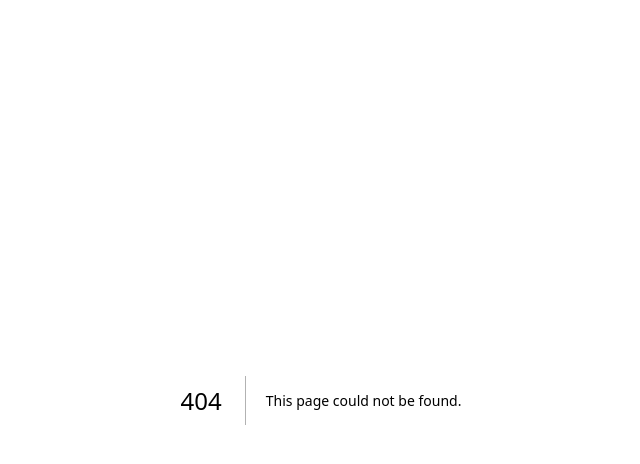
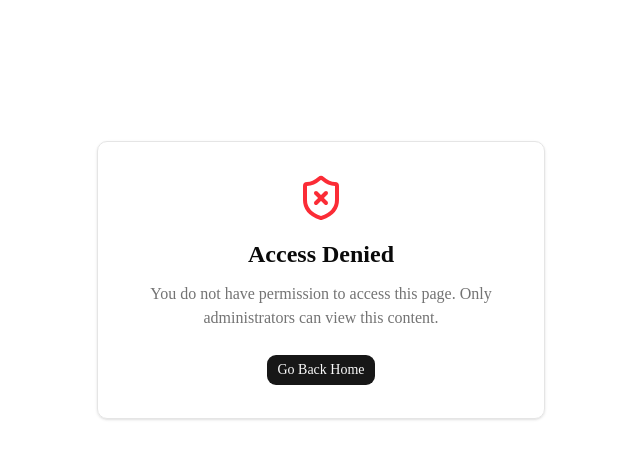
Before and after one commit to CodeNonStopOfficial/personal-portfolio, a Next.js app: page /not-admin in a window 1280 px wide. Before the commit this address had no page. Shown: the top 464 px of the page, without its empty margins (319-959 px from the left). Built offline with nearby package versions, Linux system fonts and the light colour scheme.

Commit message:
add user proxy

```diff
--- a/app/admin/layout.tsx
+++ b/app/admin/layout.tsx
@@ -2,22 +2,14 @@ import { ReactNode } from "react";
 import { AppSidebar } from "@/components/common/app-sidebar";
 import { SiteHeader } from "@/components/common/site-header";
 import { SidebarInset, SidebarProvider } from "@/components/ui/sidebar";
-import { auth } from "@/lib/auth";
-import { headers } from "next/headers";
-import { redirect } from "next/navigation";
+import { requiredAdmin } from "../data/admin/required-admin";
 
 export default async function AdminLayoutPage({
   children,
 }: {
   children: ReactNode;
 }) {
-  const session = await auth.api.getSession({
-    headers: await headers(),
-  });
-
-  if (!session) {
-    redirect("/login");
-  }
+  await requiredAdmin();
   return (
     <SidebarProvider
       style={
--- /dev/null
+++ b/app/data/admin/required-admin.ts
@@ -0,0 +1,32 @@
+import "server-only";
+
+import { auth } from "@/lib/auth";
+import { headers } from "next/headers";
+import { redirect } from "next/navigation";
+import { cache } from "react";
+
+export const requiredAdmin = cache(async () => {
+  const session = await auth.api.getSession({
+    headers: await headers(),
+  });
+  if (!session) {
+    redirect("/login");
+  }
+  if (session.user.role !== "admin") {
+    redirect("/not-admin");
+  }
+  return session;
+});
+
+// export async function requiredAdmin(){
+//     const session = await auth.api.getSession({
+//          headers : await headers(),
+//     });
+//     if(!session){
+//         redirect("/login");
+//     }
+//     if(session.user.role !== "admin"){
+//        redirect("/not-admin");
+//     }
+//     return session;
+// }
--- /dev/null
+++ b/app/data/user/required-user.ts
@@ -0,0 +1,15 @@
+import "server-only";
+import { auth } from "@/lib/auth";
+import { headers } from "next/headers";
+import { redirect } from "next/navigation";
+import { cache } from "react";
+
+export const requireUser = cache(async () => {
+  const session = await auth.api.getSession({
+    headers: await headers(),
+  });
+  if (!session) {
+    return redirect("/login");
+  }
+  return session.user;
+});
--- /dev/null
+++ b/app/not-admin/page.tsx
@@ -0,0 +1,30 @@
+import Link from "next/link";
+import { ShieldX } from "lucide-react";
+import { Button } from "@/components/ui/button";
+
+export default function NotAdmin() {
+  return (
+    <div className="flex min-h-[70vh] items-center justify-center px-4">
+      <div className="max-w-md rounded-lg border p-8 text-center shadow-sm">
+        <ShieldX className="mx-auto mb-4 h-12 w-12 text-red-500" />
+
+        <h1 className="text-2xl font-bold">
+          Access Denied
+        </h1>
+
+        <p className="mt-3 text-muted-foreground">
+          You do not have permission to access this page.
+          Only administrators can view this content.
+        </p>
+
+        <div className="mt-6">
+          <Button>
+            <Link href="/">
+              Go Back Home
+            </Link>
+          </Button>
+        </div>
+      </div>
+    </div>
+  );
+}
--- a/components/shared/Navbar.tsx
+++ b/components/shared/Navbar.tsx
@@ -3,7 +3,7 @@
 import Link from "next/link";
 import { useState } from "react";
 import { Menu, X, ArrowUpRight } from "lucide-react";
-// import {authClient} from "@/lib/auth-client"
+import {authClient} from "@/lib/auth-client"
 
 const navItems = [
   { label: "Home", href: "/" },
@@ -14,9 +14,9 @@ const navItems = [
 ];
 
 export function Navbar() {
-  // const {data} = authClient.useSession();
+  const {data} = authClient.useSession();
   const [isOpen, setIsOpen] = useState(false);
-  const user = "admin";
+  const user = data?.user.role === "admin";
 
   const closeMenu = () => setIsOpen(false);
 
@@ -51,7 +51,7 @@ export function Navbar() {
               {item.label}
             </Link>
           ))}
-          {user === "admin" && (
+          {user && (
             <Link
               href="/admin/dashboard"
               className="rounded-md px-3 py-2 text-[17px] font-medium text-white transition-colors hover:text-[#ffc107]"
@@ -105,7 +105,7 @@ export function Navbar() {
             </Link>
           ))}
 
-          {user === "admin" && (
+          {user && (
             <Link
               href="/admin/dashboard"
               className="rounded-md px-3 py-2 text-[17px] font-medium text-white transition-colors hover:text-[#ffc107]"
```
